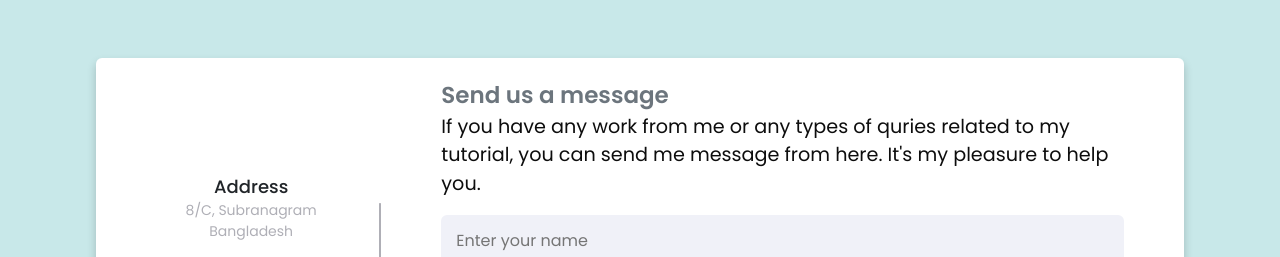
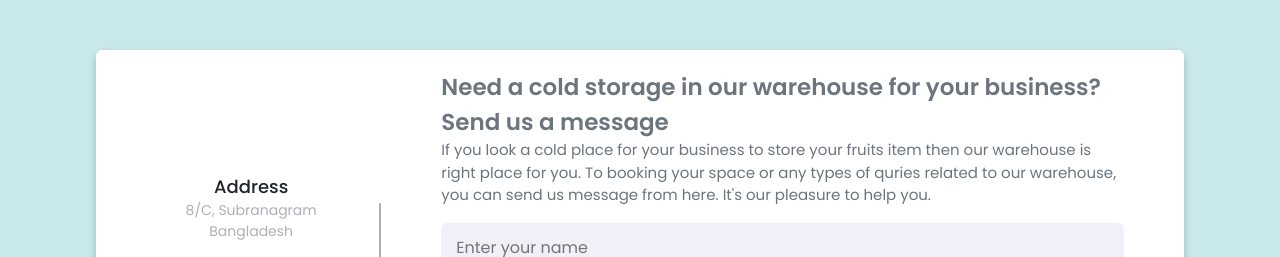
Before and after one commit to avijitsaha118/warehouse-stock-management-client-side, a React (Create React App) app: page / in a window 1280 px wide. Shown: the part 793-1050 px from the top of the page. Built offline with nearby package versions, Linux system fonts and the light colour scheme; no server answers.

Commit message:
contact section style added

```diff
--- a/src/pages/ContactUs/ContactUs.js
+++ b/src/pages/ContactUs/ContactUs.js
@@ -27,8 +27,8 @@ const ContactUs = () => {
             </div>
           </div>
           <div className="right-side">
-            <div className="topic-text">Send us a message</div>
-            <p>If you have any work from me or any types of quries related to my tutorial, you can send me message from here. It's my pleasure to help you.</p>
+            <div className="topic-text">Need a cold storage in our warehouse for your business? <br /> Send us a message</div>
+            <p className='text-secondary' style={{ fontSize: '15px' }}>If you look a cold place for your business to store your fruits item then our warehouse is right place for you. To booking your space or any types of quries related to our warehouse, you can send us message from here. It's our pleasure to help you.</p>
             <form action="#">
               <div className="input-box">
                 <input type="text" placeholder="Enter your name" />
```
